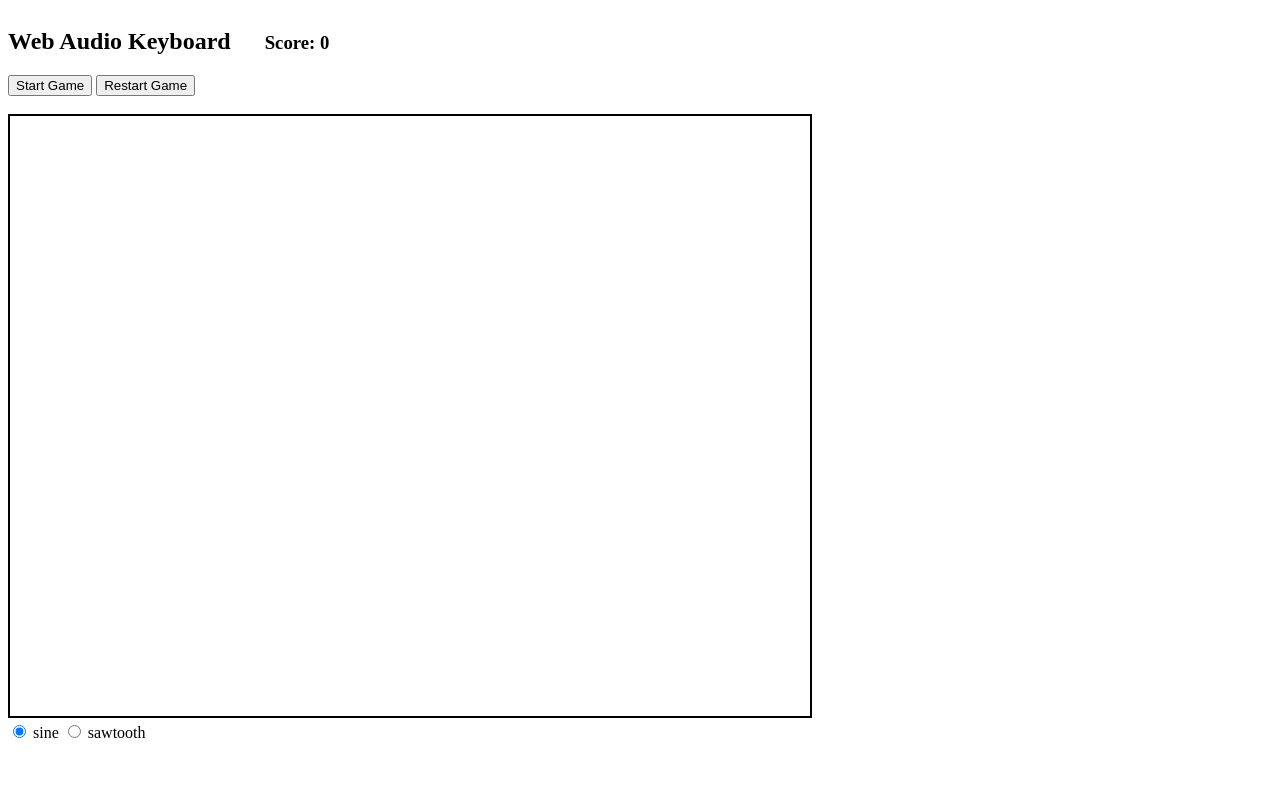
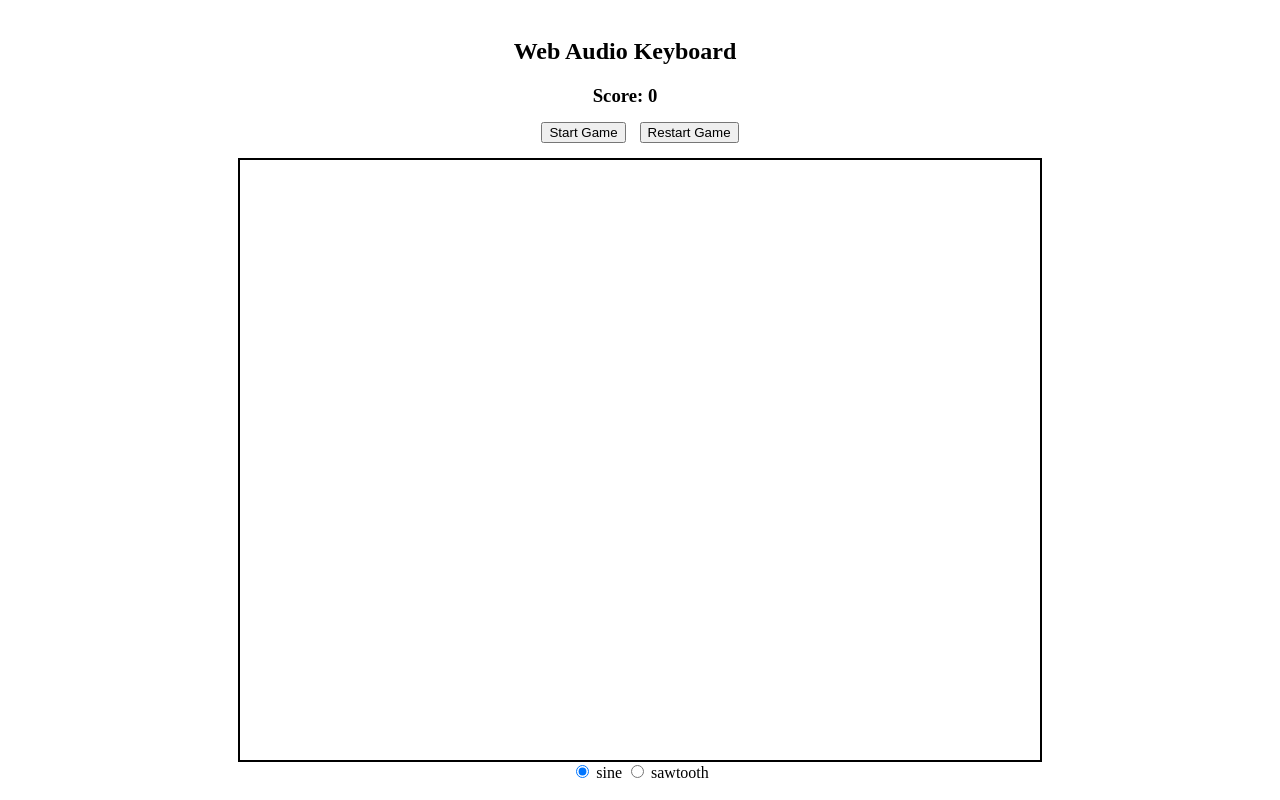
Before and after one commit to melina-thegarza/webaudio-keyboard, a plain HTML site: page index.html in a window 1280 px wide. Drawn offline with Linux system fonts and the light colour scheme.

Commit message:
centered the game

```diff
--- a/index.html
+++ b/index.html
@@ -4,7 +4,15 @@
     <head>
         <title>Lab 1</title>
         <style>
-            /* Add any additional styling here */
+            body{
+                display: flex;
+                flex-direction: column;
+                align-items: center;
+                justify-content: center;
+                min-height: 100vh; /* Ensure the body covers the entire viewport height */
+                margin: 0; /* Remove default margin */
+
+            }
             canvas {
                 border: 2px solid #000;
             }
@@ -13,14 +21,25 @@
                 padding-right: 30px;
             }
             .header h3 {
-                display: inline; /* or display: inline-block; */
-                margin: 0; /* To remove default margins */
+                display: inline;
+                margin: 0;
                 font-weight: bold;
+            }
+            .button-container {
+            text-align: center;
+            margin-top: 10px;
+            margin-bottom: 10px;
+            }
+
+            .button-container button {
+            display: inline-block;
+            margin: 5px;
             }
         </style>
     </head>
 
     <body>
+
             <div class="header">
                 <h2>Web Audio Keyboard</h2>
 
@@ -28,10 +47,13 @@
             <div class="header">
                 <h3>Score: </h3><h3 id="gameScore">0</h3>
             </div>
-        <br>
+
+            <div class="button-container">
                 <button id="startStopButton">Start Game</button>
                  <button id="restartButton">Restart Game</button>
-        <br><br>
+            </div>
+
+
             <canvas id="gameCanvas" width="800" height="600"></canvas>
             <script src="game.js"></script>
             <div>
@@ -42,6 +64,9 @@
                     <label for="sawtooth">sawtooth</label>
                 </form>
             </div>
+
+
+
     </body>
 
     <script src="main.js"></script>
```
Lines whose indentation alone changed are shown as unchanged.
